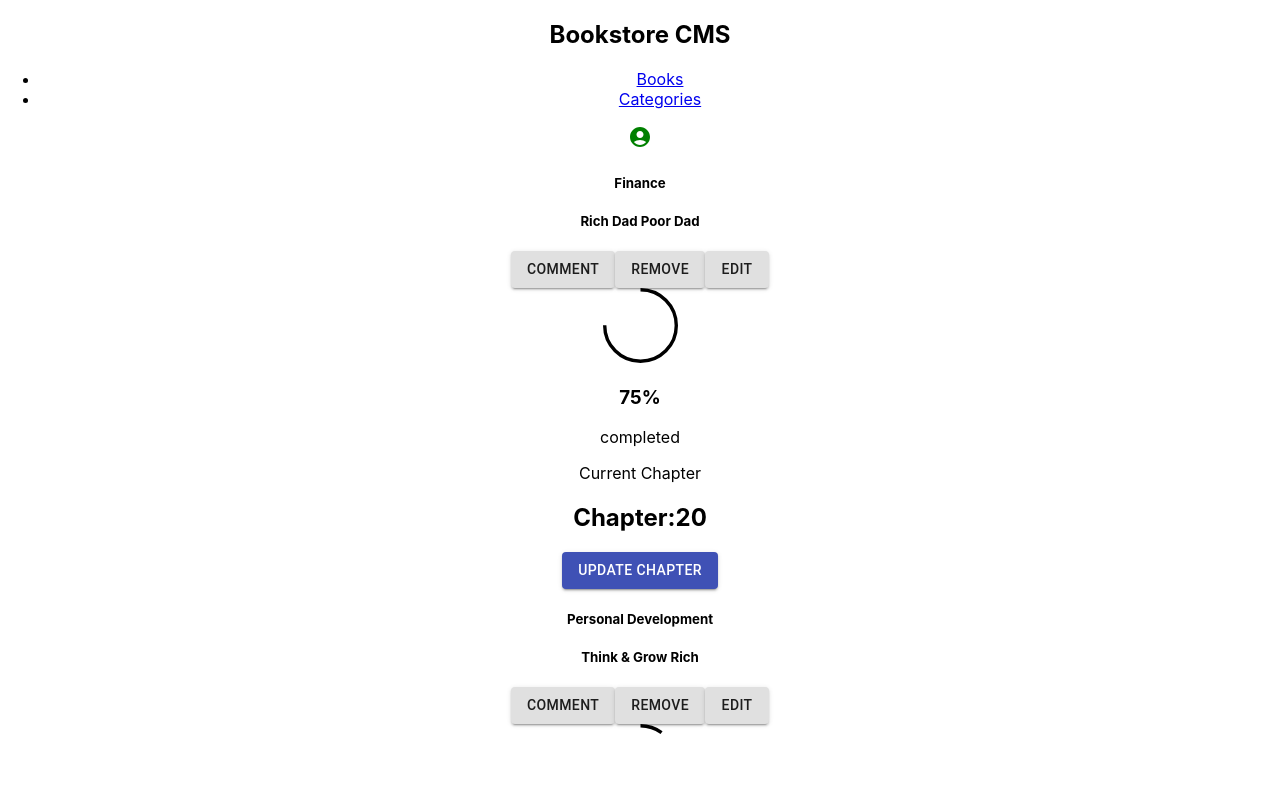
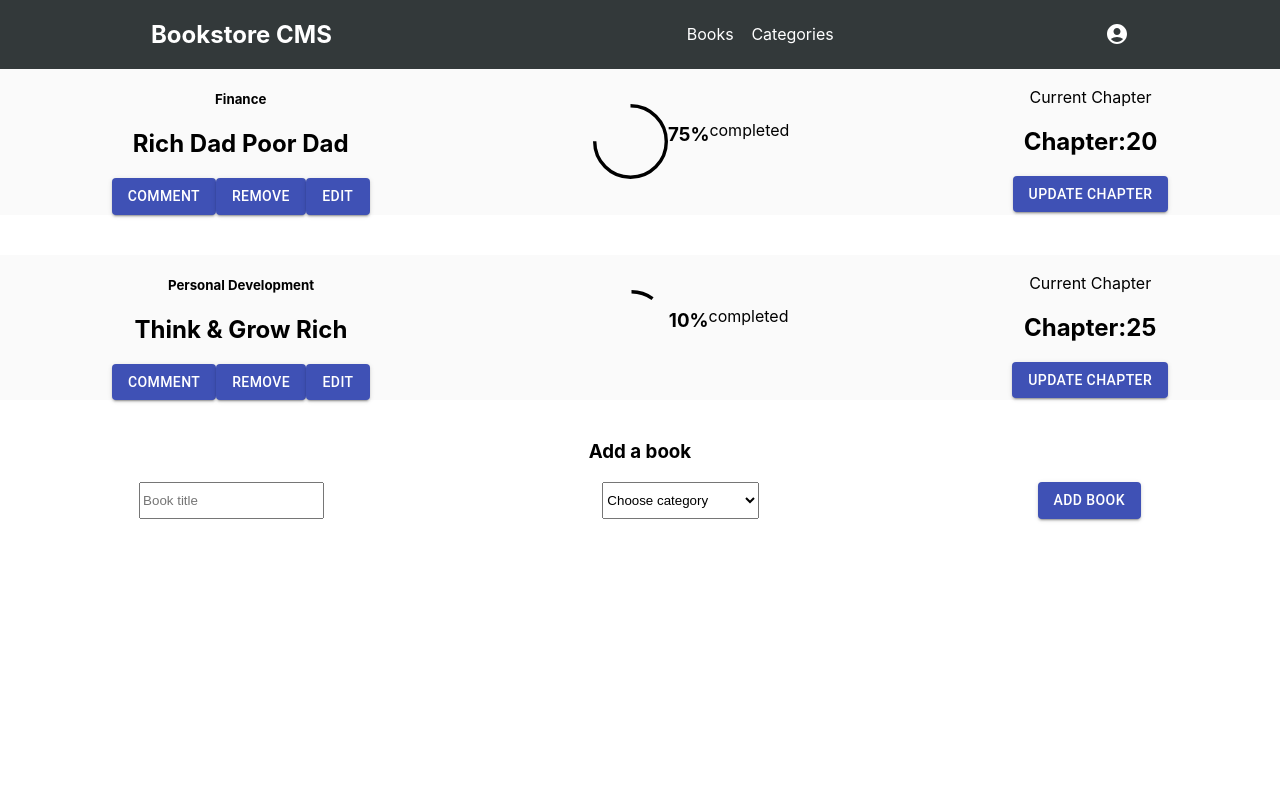
Before and after one commit to brytebee/Bookstore-React, a React (Create React App) app: page / in a window 1280 px wide. Shown: the top 800 px of the page. Built offline with nearby package versions, Linux system fonts and the light colour scheme.

Commit message:
:lipstick: Basic styling
Add basic styling to the app

```diff
--- a/src/App.css
+++ b/src/App.css
@@ -34,6 +34,38 @@
   }
 }
 
-.icon {
-  color: green;
+/* colors */
+.white {
+  color: #fff;
 }
+
+.bluish {
+  background-color: rgb(51, 57, 58);
+}
+
+.d-flex {
+  display: flex;
+}
+
+.j-spa {
+  justify-content: space-around;
+}
+
+li {
+  list-style: none;
+  width: 30%;
+}
+
+a:-webkit-any-link {
+  text-decoration: none;
+  color: inherit;
+}
+
+.align-item-center {
+  align-items: center;
+}
+
+.card {
+  background-color: #fafafa;
+  margin-bottom: 40px;
+}
--- a/src/App.js
+++ b/src/App.js
@@ -1,10 +1,10 @@
-import Nav from './components/books/nav';
+import Page from './components/books/page';
 import './App.css';
 
 function App() {
   return (
     <div className="App">
-      <Nav className="App-header" />
+      <Page className="App-header" />
     </div>
   );
 }
--- a/src/components/books/bookCard.js
+++ b/src/components/books/bookCard.js
@@ -2,12 +2,13 @@ import { bookInfo, generateProgress } from '../../dommyData';
 import BookInfo from './bookInfo';
 import Chapter from './chapter';
 import Bookprogress from './progress';
+import '../../App.css';
 
 export default function BookCard() {
   return (
     <div>
       {bookInfo.map((book) => (
-        <div key={book.id}>
+        <div key={book.id} className="card d-flex j-spa align-item-center">
           <BookInfo book={book} />
           <Bookprogress progress={generateProgress()} />
           <Chapter />
--- a/src/components/books/bookInfo.js
+++ b/src/components/books/bookInfo.js
@@ -5,16 +5,22 @@ export default function BookInfo({ book }) {
   return (
     <div>
       <h5>{book.category}</h5>
-      <h5>{book.title}</h5>
-      <Button variant="contained">Comment</Button>
-      <Button variant="contained">Remove</Button>
-      <Button variant="contained">Edit</Button>
+      <h2>{book.title}</h2>
+      <Button variant="contained" color="primary">
+        Comment
+      </Button>
+      <Button variant="contained" color="primary">
+        Remove
+      </Button>
+      <Button variant="contained" color="primary">
+        Edit
+      </Button>
     </div>
   );
 }
 
 BookInfo.propTypes = {
-  book: PropTypes.arrayOf(
+  book: PropTypes.objectOf(
     PropTypes.shape({
       category: PropTypes.string,
       title: PropTypes.string,
--- a/src/components/books/form.js
+++ b/src/components/books/form.js
@@ -1,15 +1,14 @@
+import { Button } from '@material-ui/core';
+
 export default function Form() {
   return (
-    <div className="form-top page-main-margin">
-      <h2 className="montseratt form-title my-grey">Add a book</h2>
-      <form>
+    <form className="d-flex j-spa">
       <input
         type="text"
         className="title form-input"
         placeholder="Book title"
         required
       />
-        <div className="opt-btn">
       <select name="category" className="form-input" required>
         <option defaultValue="Choose category">Choose category</option>
         <option value="Movies">Movies</option>
@@ -20,9 +19,9 @@ export default function Form() {
         <option value="Finance">Finance</option>
         <option value="Personal Development">Personal Development</option>
       </select>
-          <input className="submit" type="submit" value="Add book" />
-        </div>
+      <Button variant="contained" className="submit" color="primary">
+        Add book
+      </Button>
     </form>
-    </div>
   );
 }
--- a/src/components/books/Nav.js
+++ b/src/components/books/page.js
@@ -6,11 +6,11 @@ import Categories from '../categories/category';
 import '../../App.css';
 import Book from './book';
 
-const Nav = () => (
+const Page = () => (
   <Router>
-    <nav>
+    <nav className="bluish white d-flex j-spa align-item-center">
       <h1 id="logo">Bookstore CMS</h1>
-      <ul>
+      <ul className="d-flex j-spa nav-list">
         <li>
           <Link to="/">Books</Link>
         </li>
@@ -28,4 +28,4 @@ const Nav = () => (
   </Router>
 );
 
-export default Nav;
+export default Page;
```
Lines whose indentation alone changed are shown as unchanged.
